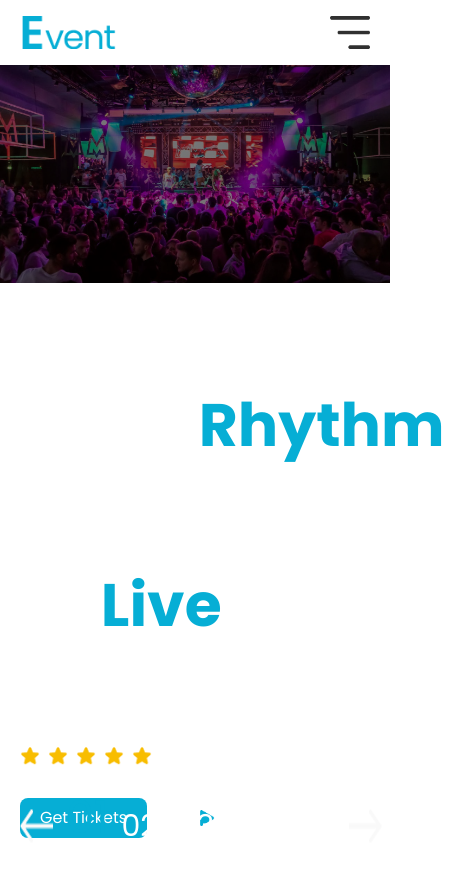
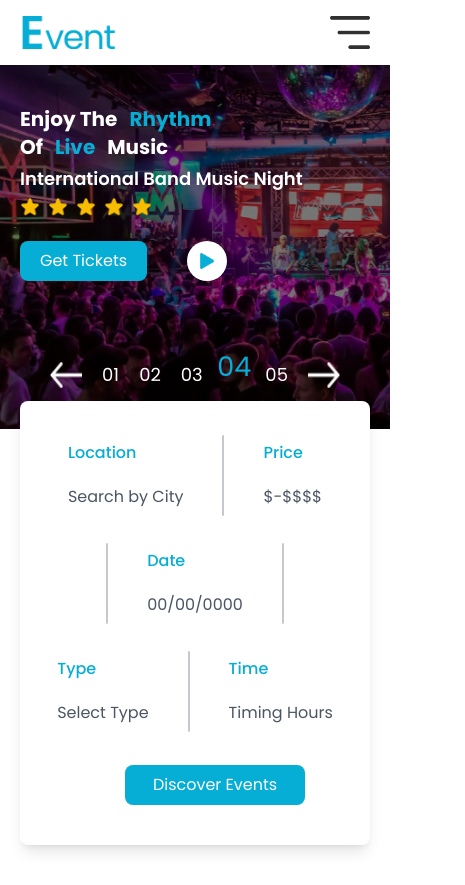
Before and after one commit to malikrizwan177/Event-app, a React (Vite) app: page / in a window 390 px wide. Shown: the whole page, 465 px wide, since content can reach past the window. Before the commit the page ends 850 px from the top, so only its background shows below. Built offline with nearby package versions, Linux system fonts and the light colour scheme.

Commit message:
hero section responsive bug fixed

```diff
--- a/src/components/HeroHome.tsx
+++ b/src/components/HeroHome.tsx
@@ -5,28 +5,23 @@ const HeroHome: React.FC = () => {
 
   const videoNumber:String[] = ["01", "02", "03", "04", "05"]
 
-  const [currentVideo, setCurrentVideo] = useState<number>(0)
+  const [currentVideo, setCurrentVideo] = useState<number>(3)
 
   const nextVideo = ():any => setCurrentVideo(currentVideo === videoNumber.length - 1 ? 0 : currentVideo + 1)
   const preVideo = ():any => setCurrentVideo(currentVideo === 0 ? videoNumber.length - 1 : currentVideo - 1)
 
   return (
-    <section className="w-full">
-      <img
-        src={assets.home_hero1}
-        alt="hero_home"
-        className="w-full relative brightness-50"
-      />
-      <div className="absolute left-0 top-[45%] text-white px-5 sm:px-[5vw] md:px-[7vw] lg:px-[9vw] gap-y-3 flex flex-col">
+    <section className="w-full h-auto md:h-lvh bg-hero-home bg-blend-darken bg-black bg-opacity-50 bg-no-repeat bg-cover py-10 sm:py-20 md:py-40 ">
+      <div className="text-white px-5 sm:px-[5vw] md:px-[7vw] lg:px-[9vw] gap-y-1 sm:gap-y-3 flex flex-col">
         <div>
-          <h1 className="font-bold text-6xl leading-normal flex">
+          <h1 className="font-bold text-xl md:text-6xl md:leading-normal flex">
               Enjoy The <p className="text-primary ml-3">Rhythm</p>
           </h1>
-          <h1 className="font-bold text-6xl leading-normal flex">
+          <h1 className="font-bold text-xl md:text-6xl md:leading-normal flex">
               Of <p className="text-primary mx-3">Live</p> Music
           </h1>
         </div>
-        <h4 className="font-semibold text-3xl">
+        <h4 className="font-semibold text-lg md:text-3xl">
           International Band Music Night
         </h4>
         <div className="flex gap-2 items-center">
@@ -49,13 +44,13 @@ const HeroHome: React.FC = () => {
           />
         </div>
       </div>
-      <div className="absolute bottom-0 right-0 px-5 sm:px-[5vw] md:px-[7vw] lg:px-[9vw]">
-        <div className="flex gap-5 text-3xl text-white">
-          <img onClick={preVideo} src={assets.arrow_left} alt="arrow_left" className="cursor-pointer w-12"/>
+      <div className="px-5 sm:px-[5vw] md:px-[7vw] lg:px-[9vw] flex justify-center sm:justify-end mt-20 md:mt-40">
+        <div className="flex gap-5 text-lg md:text-3xl text-white">
+          <img onClick={preVideo} src={assets.arrow_left} alt="arrow_left" className="cursor-pointer w-8 md:w-12"/>
           {videoNumber.map((item, index) => (
             <p key={index} onClick={() => setCurrentVideo(index)} className={`${currentVideo === index && 'text-primary -translate-y-2 transition-all duration-300 scale-150'} cursor-pointer`}>{item}</p>
           ))}
-          <img onClick={nextVideo} src={assets.arrow_right} alt="arrow_right" className="cursor-pointer w-12"/>
+          <img onClick={nextVideo} src={assets.arrow_right} alt="arrow_right" className="cursor-pointer w-8 md:w-12"/>
         </div>
       </div>
     </section>
--- a/src/components/Navbar.tsx
+++ b/src/components/Navbar.tsx
@@ -10,7 +10,7 @@ const Navbar: React.FC = () => {
     <header className="px-5 sm:px-[5vw] md:px-[7vw] lg:px-[9vw]">
         <nav className="flex justify-between font-medium py-4">
             <Link to={`/`}><img src={assets.event_logo} alt="event_logo" className="w-24"/></Link>
-            <ul className="hidden sm:flex gap-6 md:gap-10 lg:gap-12 justify-center items-center text-[#CBCBCB]">
+            <ul className="hidden sm:flex gap-4 xs:gap-6 md:gap-8 lg:gap-12 justify-center items-center text-[#CBCBCB]">
                 <NavLink to={`/`} className={`hover:text-[#06AED5]`}>
                     <p>Home</p>
                 </NavLink>
--- a/src/pages/Home.tsx
+++ b/src/pages/Home.tsx
@@ -1,11 +1,42 @@
-import HeroHome from "../components/HeroHome"
+import HeroHome from "../components/HeroHome";
 
-const Home:React.FC = () => {
+const Home: React.FC = () => {
   return (
     <div>
-      <HeroHome/>
+      <HeroHome />
+      <section className="px-5 sm:px-[5vw] md:px-[7vw] lg:px-[9vw]">
+        <div className="flex flex-wrap justify-center items-center gap-y-10 px-5 py-10 -mt-7 mb-10 bg-white rounded-lg shadow-lg">
+          <div>
+            <p className="text-primary font-medium">Location</p>
+            <p className="text-gray-600 mt-5">Search by City</p>
+          </div>
+          <hr className="rotate-90 h-[1px] w-20 bg-gray-600" />
+          <div>
+            <p className="text-primary font-medium">Price</p>
+            <p className="text-gray-600 mt-5">$-$$$$</p>
+          </div>
+          <hr className="rotate-90 h-[1px] w-20 bg-gray-600" />
+          <div>
+            <p className="text-primary font-medium">Date</p>
+            <p className="text-gray-600 mt-5">00/00/0000</p>
+          </div>
+          <hr className="rotate-90 h-[1px] w-20 bg-gray-600" />
+          <div>
+            <p className="text-primary font-medium">Type</p>
+            <p className="text-gray-600 mt-5">Select Type</p>
+          </div>
+          <hr className="rotate-90 h-[1px] w-20 bg-gray-600" />
+          <div>
+            <p className="text-primary font-medium">Time</p>
+            <p className="text-gray-600 mt-5">Timing Hours</p>
+          </div>
+          <button className="px-7 py-2 bg-primary text-white hover:bg-cyan-400 rounded-lg text-center ml-10 sm:ml-20">
+            Discover Events
+          </button>
+        </div>
+      </section>
     </div>
-  )
-}
+  );
+};
 
-export default Home
+export default Home;
--- a/tailwind.config.js
+++ b/tailwind.config.js
@@ -8,6 +8,9 @@ export default {
     extend: {
       colors: {
         primary: "#06AED5"
+      },
+      backgroundImage: {
+        'hero-home': "url('./assets/home_hero1.png')",
       }
     },
   },
```
